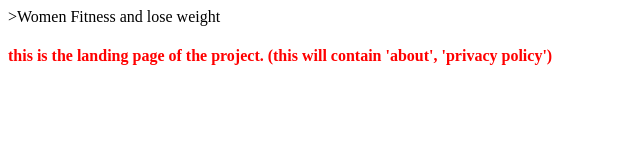
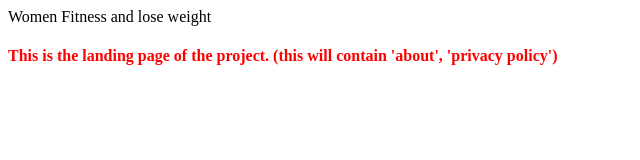
Before and after one commit to amch-med23/fitnessAppForWomen, a plain HTML site: page docs/index.html in a window 1280 px wide. Shown: the full height of the page, 0-640 px from the left. Drawn offline with Linux system fonts and the light colour scheme.

Commit message:
removing a char '>'

```diff
--- a/docs/index.html
+++ b/docs/index.html
@@ -4,8 +4,8 @@
        <link rel="stylesheet" href="./styles/index.css">
     </head>
    <body>
-      <header>>Women Fitness and lose weight</header>
-      <h4 class="main_h4_tag">this is the landing page of the project. (this will contain 'about', 'privacy policy')</h4>
+      <header>Women Fitness and lose weight</header>
+      <h4 class="main_h4_tag">This is the landing page of the project. (this will contain 'about', 'privacy policy')</h4>
    </body>
     <footer></footer>
 </html>
```
